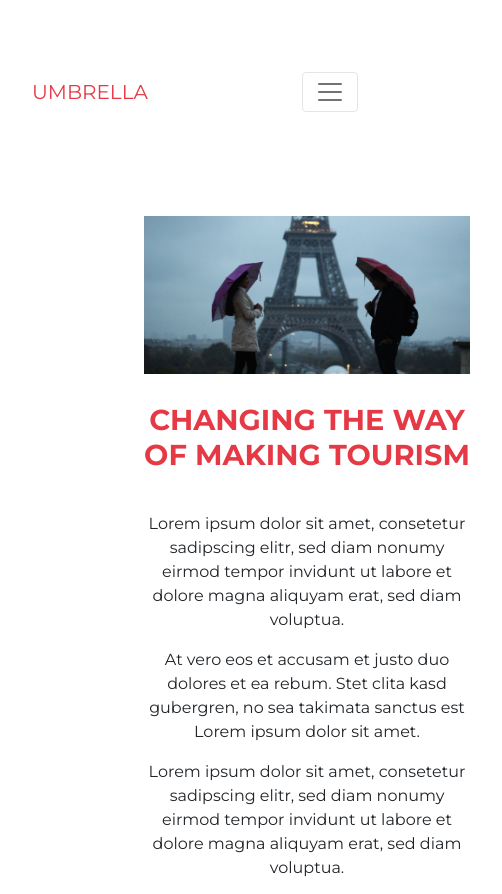
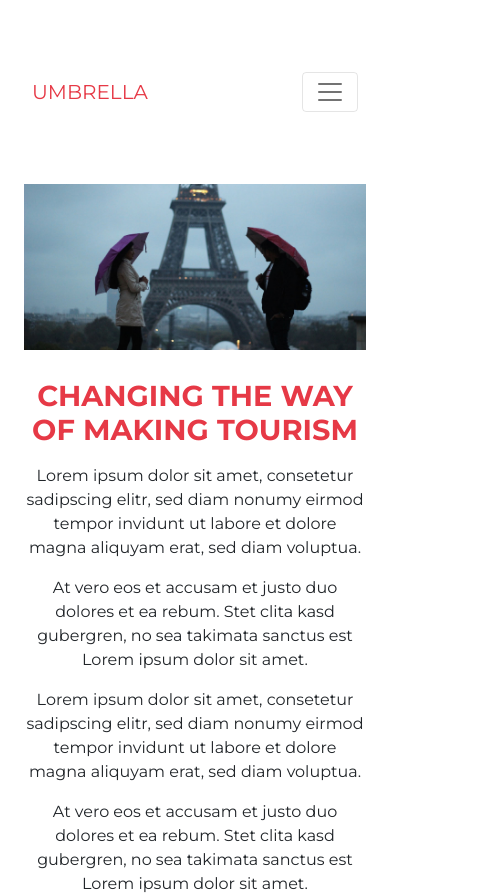
Before and after one commit to franciccone/ecommerce-react, a React (Create React App) app: page /about in a window 390 px wide. Shown: the top 894 px of the page, 502 px wide, since content can reach past the window. Built offline with nearby package versions, Linux system fonts and the light colour scheme.

Commit message:
Update Loader responsive

```diff
--- a/src/components/About/About.css
+++ b/src/components/About/About.css
@@ -1,13 +1,7 @@
 @import url('https://fonts.googleapis.com/css2?family=Montserrat:wght@400;500;700&display=swap');
 
 .about-container {
-    display: flex;
-    flex-direction: column;
-    justify-content: center;
-    align-content: center;
-    text-align: center;
     font-family: 'Montserrat', sans-serif;
-    margin: 2em 7em;
 }
 
 .about-title {
@@ -18,11 +12,6 @@
     color: #E63946;
 }
 
-.about-img {
-    width: 100%;
-    height: auto;
-}
-
 .about-text {
     margin-top: 1em;
 }
--- a/src/components/About/About.js
+++ b/src/components/About/About.js
@@ -5,14 +5,14 @@ import ImgAbout from '../../img/guides.jpg';
 export const About = ( ) => {
 
     return (
-        <section className="about-container container">
-            <img className="about-img" src={ImgAbout} alt="Tourist guides"/>
-            <h2 className="about-title">Changing the way of making tourism</h2>
+        <section className="about-container container-fluid">
+            <img className="img-fluid" src={ImgAbout} alt="Tourist guides"/>
+            <h2 className="about-title text-center">Changing the way of making tourism</h2>
             <article className="about-text">
-                <p className="about-p">Lorem ipsum dolor sit amet, consetetur sadipscing elitr, sed diam nonumy eirmod tempor invidunt ut labore et dolore magna aliquyam erat, sed diam voluptua.</p>
-                <p className="about-p">At vero eos et accusam et justo duo dolores et ea rebum. Stet clita kasd gubergren, no sea takimata sanctus est Lorem ipsum dolor sit amet.</p>
-                <p className="about-p">Lorem ipsum dolor sit amet, consetetur sadipscing elitr, sed diam nonumy eirmod tempor invidunt ut labore et dolore magna aliquyam erat, sed diam voluptua.</p>
-                <p className="about-p">At vero eos et accusam et justo duo dolores et ea rebum. Stet clita kasd gubergren, no sea takimata sanctus est Lorem ipsum dolor sit amet.</p>
+                <p className="about-p text-center">Lorem ipsum dolor sit amet, consetetur sadipscing elitr, sed diam nonumy eirmod tempor invidunt ut labore et dolore magna aliquyam erat, sed diam voluptua.</p>
+                <p className="about-p text-center">At vero eos et accusam et justo duo dolores et ea rebum. Stet clita kasd gubergren, no sea takimata sanctus est Lorem ipsum dolor sit amet.</p>
+                <p className="about-p text-center">Lorem ipsum dolor sit amet, consetetur sadipscing elitr, sed diam nonumy eirmod tempor invidunt ut labore et dolore magna aliquyam erat, sed diam voluptua.</p>
+                <p className="about-p text-center">At vero eos et accusam et justo duo dolores et ea rebum. Stet clita kasd gubergren, no sea takimata sanctus est Lorem ipsum dolor sit amet.</p>
             </article>
         </section>
     )
--- a/src/components/About/AboutContainer.js
+++ b/src/components/About/AboutContainer.js
@@ -13,7 +13,7 @@ export const AboutContainer = () => {
     }, [])
 
     return (
-        <div>
+        <div className="container-fluid">
             {loading
                 ? <Loader/>
                 : <About/>
--- a/src/components/Loader/Loader.css
+++ b/src/components/Loader/Loader.css
@@ -4,7 +4,7 @@
     display: flex;
     align-items: center;
     justify-content: space-around;
-    margin: 100px 100px;
+    margin: 20px 20px;
     min-height: 400px;
     font-family: 'Montserrat', sans-serif;
     font-size: 2em;
@@ -26,3 +26,9 @@
     0% { transform: rotate(0deg); }
     100% { transform: rotate(360deg); }
 }
+
+@media only screen and (min-width: 1024px) {
+    .loading {
+        margin: 100px 100px;
+    }
+}
--- a/src/components/Loader/Loader.js
+++ b/src/components/Loader/Loader.js
@@ -3,6 +3,6 @@ import './Loader.css';
 
 export const Loader = ()=>{
 
-    return <h2 className="loading container">Loading... <div className="loader"></div></h2>
+    return <h2 className="loading container-fluid">Loading... <div className="loader container-fluid"></div></h2>
 
 };
```
